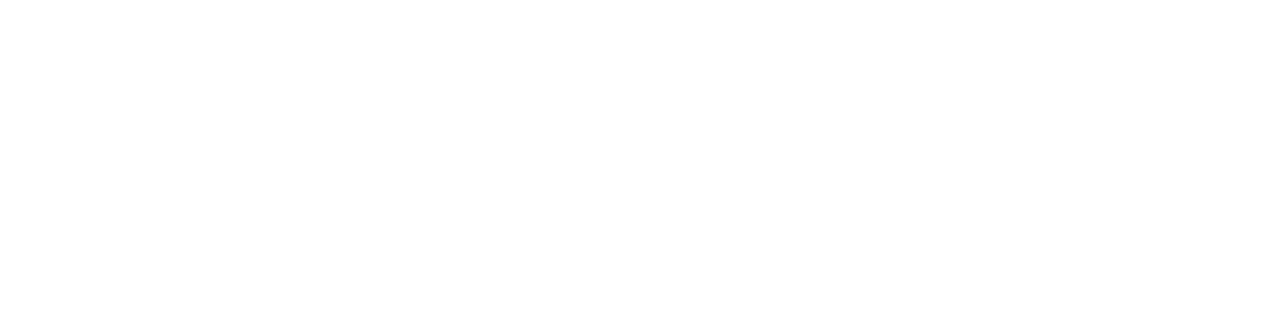
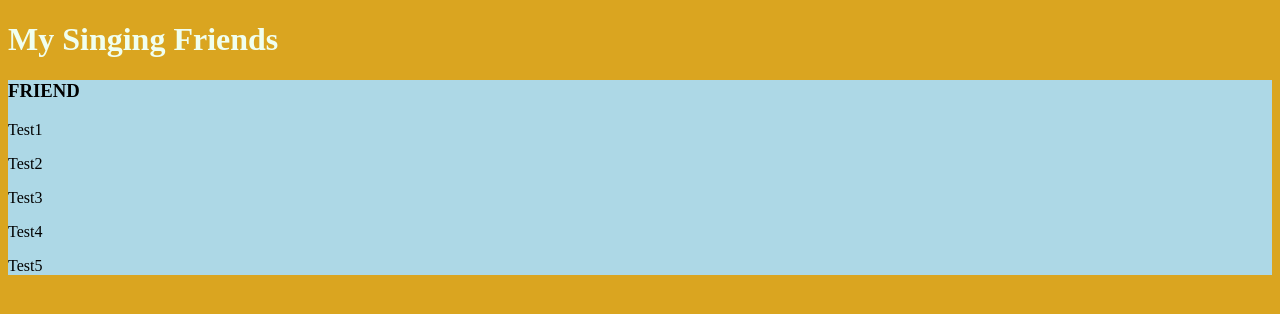
Before and after one commit to raalbright/99-lines-of-code, a plain HTML site: page index.html in a window 1280 px wide. Drawn offline with Linux system fonts and the light colour scheme.

Commit message:
finished part 1

```diff
--- a/app.js
+++ b/app.js
@@ -0,0 +1,12 @@
+const friends = ['Justin', 'Ashley', 'Chris', 'Natilie', 'Aaron'];
+
+for (friend of friends) {
+    console.log(friend.toUpperCase() + ':')
+    for (let i = 99; i > 0; i--) {
+        if (i < 2) {
+            console.log(i + ' line of code in the file, ' + i + ' line of code; ' + friend + ' strikes one out, clears it all out, no more lines of code in the file');
+        } else {
+            console.log(i + ' lines of code in the file, ' + i + ' lines of code; ' + friend + ' strikes one out, clears it all out, ' + (i - 1) + ' lines of code in the file');
+        }
+    }
+}
--- a/index.html
+++ b/index.html
@@ -4,9 +4,19 @@
     <meta charset="UTF-8">
     <meta name="viewport" content="width=device-width, initial-scale=1.0">
     <meta http-equiv="X-UA-Compatible" content="ie=edge">
-    <title>Document</title>
+    <title>99 Lines of Code In The File</title>
+    <link rel="stylesheet" href="style.css">
 </head>
 <body>
+    <h1>My Singing Friends</h1>
+    <div class="friend">
+        <h3>Friend</h3>
+        <p>Test1</p>
+        <p>Test2</p>
+        <p>Test3</p>
+        <p>Test4</p>
+        <p>Test5</p>
+    </div>
     <script src="app.js"></script>
 </body>
 </html>
--- /dev/null
+++ b/style.css
@@ -0,0 +1,7 @@
+body { background-color: goldenrod; }
+
+h1 { color: honeydew; }
+
+.friend { background-color: lightblue; }
+
+h3 { text-transform: uppercase; }
```
